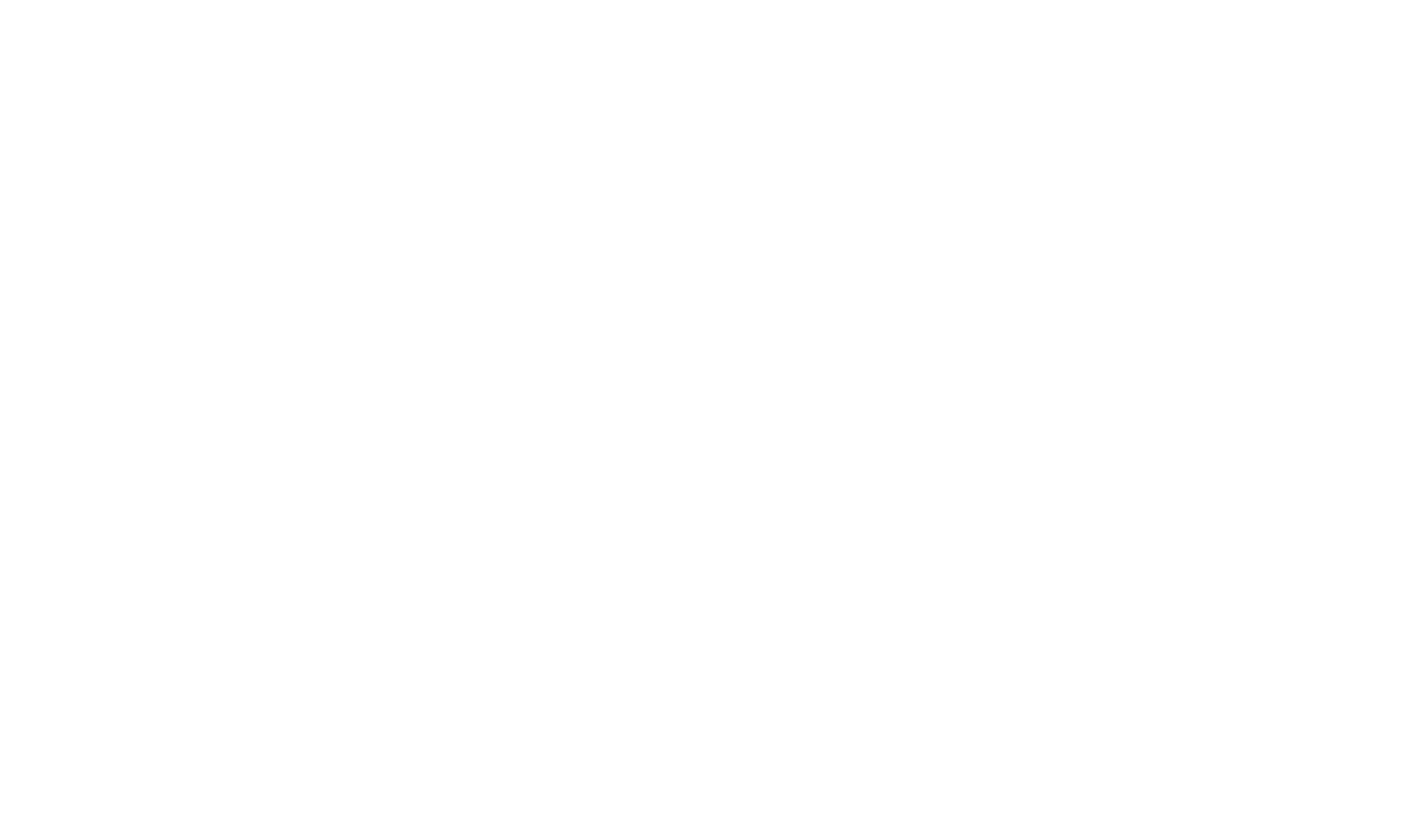
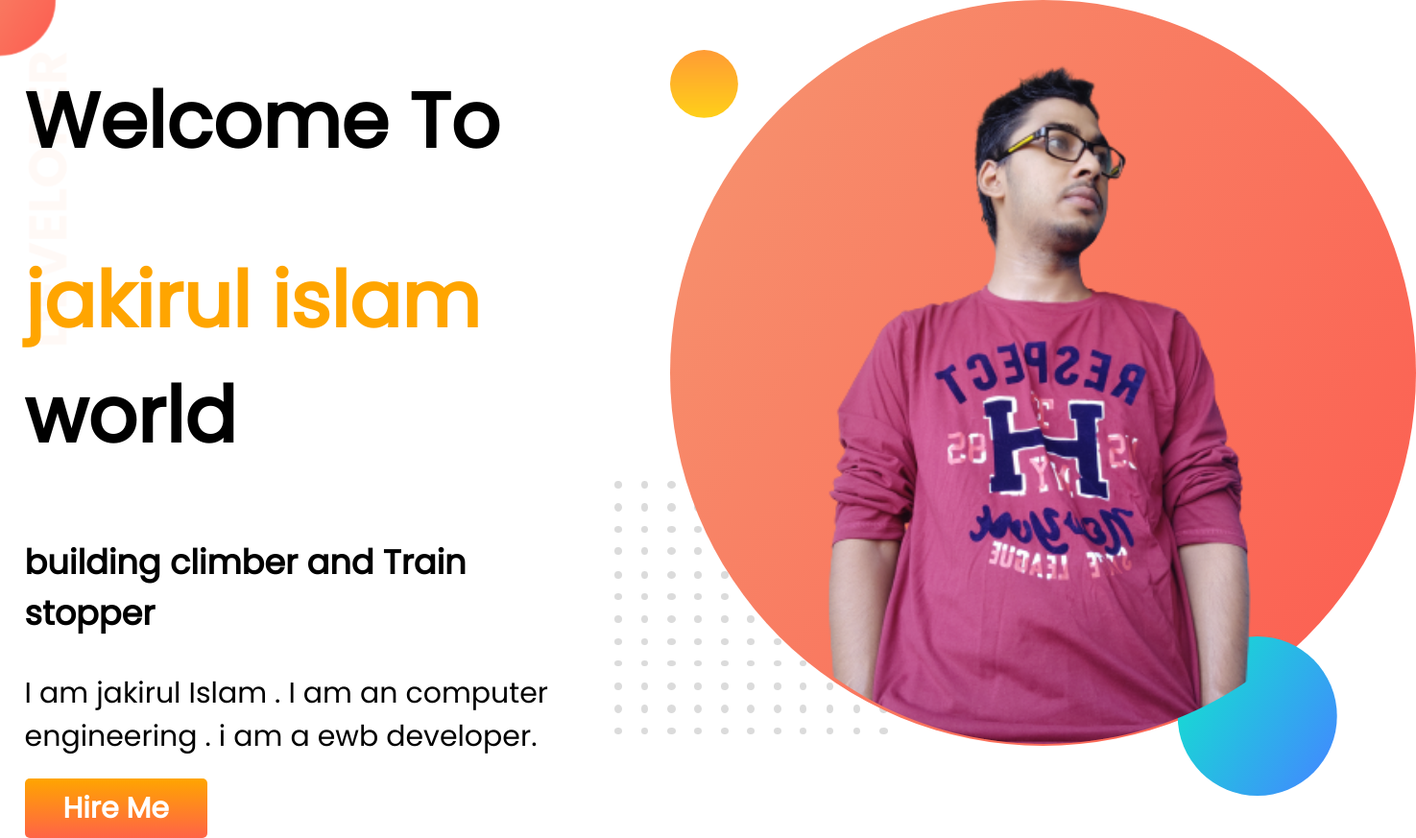
Before and after one commit to Jakirul-997/delveloper-portfolio, a plain HTML site: page index.html in a window 1280 px wide. Shown: the whole page at 96% size, 1475 px wide, since content can reach past the window. Before the commit the page ends 800 px from the top, so only its background shows below. Drawn offline with Linux system fonts and the light colour scheme.

Commit message:
top-n=banner added

```diff
--- a/index.html
+++ b/index.html
@@ -5,9 +5,25 @@
     <meta http-equiv="X-UA-Compatible" content="IE=edge">
     <meta name="viewport" content="width=device-width, initial-scale=1.0">
     <title>jakirul portfolio</title>
+    <link rel="preconnect" href="https://fonts.googleapis.com">
+    <link rel="preconnect" href="https://fonts.gstatic.com" crossorigin>
+    <link href="https://fonts.googleapis.com/css2?family=Poppins&display=swap" rel="stylesheet">
     <link rel="stylesheet" href="style.css">
 </head>
 <body>
+    <section class="top-banner">
+        <div class="half-width">
+            <h1>Welcome To</h1>
+            <h1 ><span class="orange">jakirul islam </span> world</h1>
+            <h3>building climber and Train stopper </h3>
+            <p>I am jakirul Islam . I am an  computer engineering . i am a ewb developer.</p>
+            <a  class="link-button" target="-blank" href="https://www.facebook.com/mdjakirul.islam.104/">Hire Me</a>
+        </div>
+        <div class="half-width image">
+            <img src="show up/jakirul3.png" alt="">
+        </div>
+
+    </section>
 
 </body>
 </html>
--- a/style.css
+++ b/style.css
@@ -0,0 +1,38 @@
+body {
+  font-family: "Poppins", sans-serif;
+  margin: 0%;
+}
+h1 {
+  font-size: 80px;
+}
+p {
+  font-size: 30px;
+}
+.orange {
+  color: orange;
+}
+section {
+  display: flex;
+}
+.half-width {
+  width: 50%;
+  padding-left: 2%;
+  font-size: 30px;
+}
+.half-width image {
+  width: 80%;
+}
+.link-button {
+  text-decoration: none;
+  background-image: linear-gradient(orange, tomato);
+  color: white;
+  font-weight: 700;
+
+  padding: 10px 40px;
+  border-radius: 5px;
+}
+
+.top-banner {
+  background-image: url(images/top-banner.png);
+  background-repeat: no-repeat;
+}
```
Also changed, not shown: images/dream-bg.png (added), images/exp-bg.png (added), images/jhankar.png (added), images/jhankar2.png (added), images/my-bg.png (added), images/my-bg2.png (added), images/top-banner.png (added), show up/jakirul.jpg (added), show up/jakirul2.png (added), show up/jakirul3.png (added).
